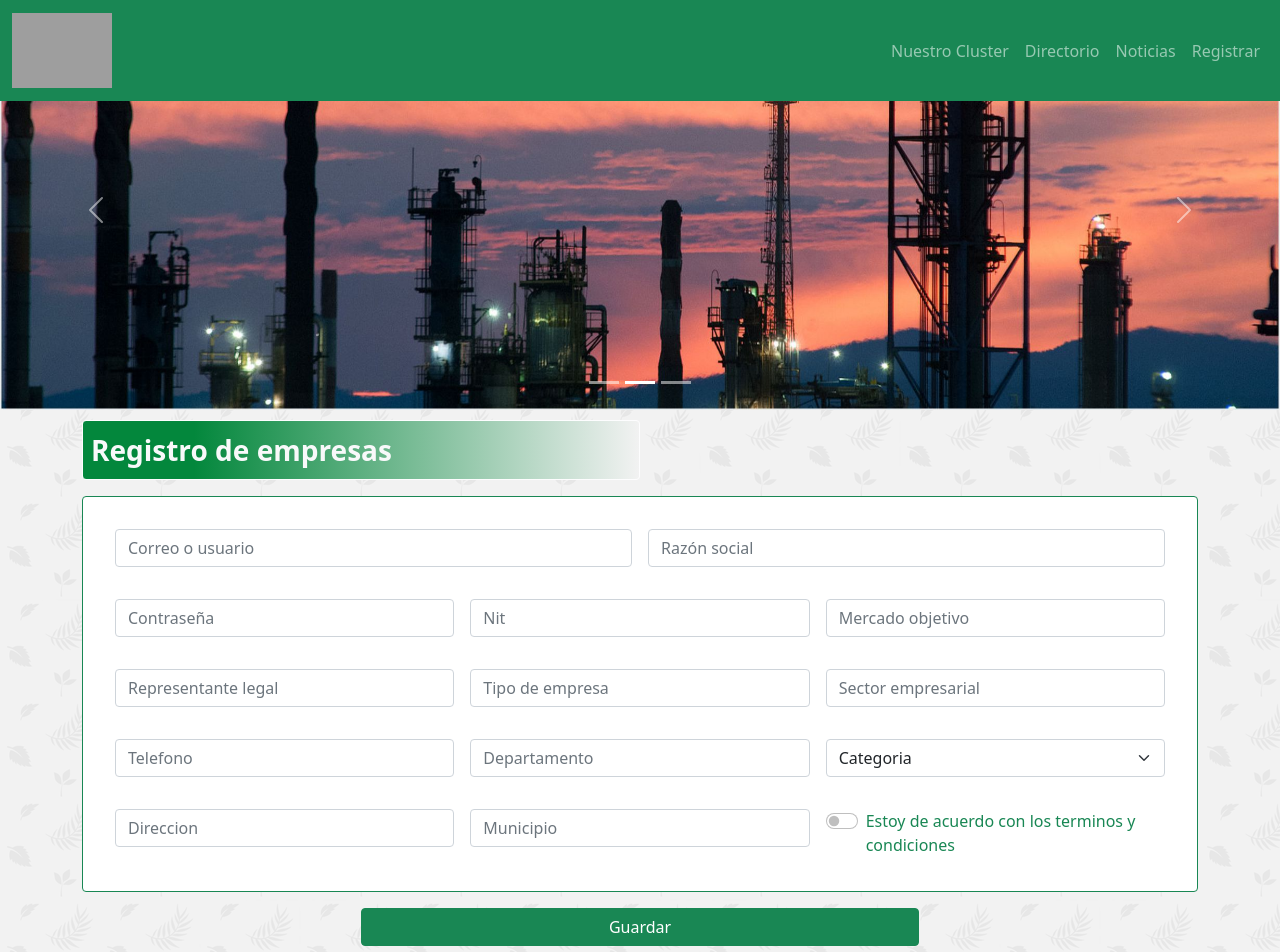
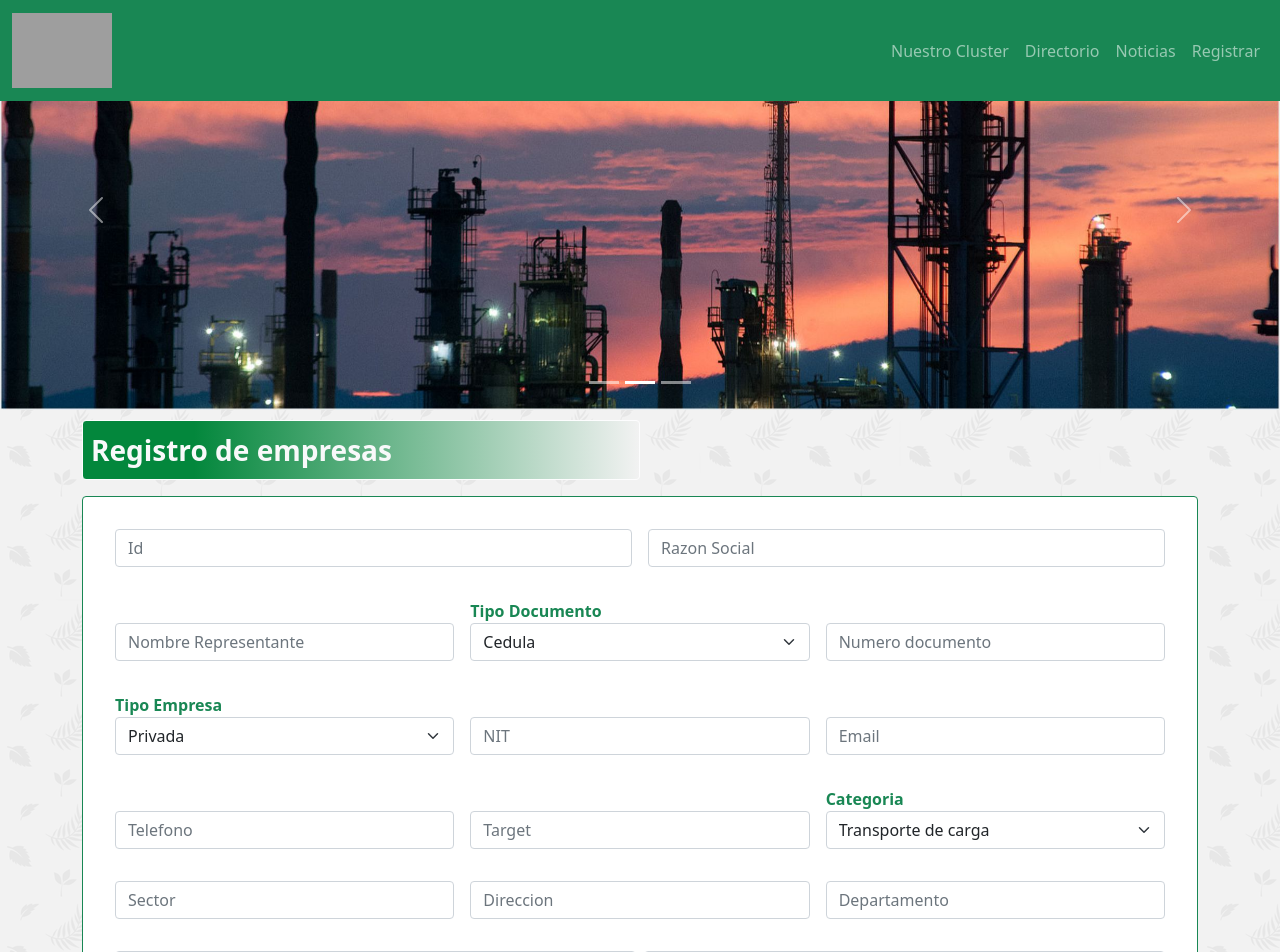
Before and after one commit to julianunab/Proyecto-ciclo-4, a React (Create React App) app: page /Registro in a window 1280 px wide. Shown: the top 952 px of the page. Built offline with nearby package versions, Linux system fonts and the light colour scheme; grey boxes are pictures that could not be loaded.

Commit message:
Consumo de api

```diff
--- a/package.json
+++ b/package.json
@@ -6,12 +6,14 @@
     "@testing-library/jest-dom": "^5.15.0",
     "@testing-library/react": "^11.2.7",
     "@testing-library/user-event": "^12.8.3",
+    "axios": "^0.24.0",
     "bootstrap": "^5.1.3",
     "react": "^17.0.2",
     "react-bootstrap": "^2.0.2",
     "react-dom": "^17.0.2",
     "react-router-dom": "^5.2.0",
     "react-scripts": "4.0.3",
+    "sweetalert2": "^11.3.0",
     "web-vitals": "^1.1.2"
   },
   "scripts": {
--- a/src/components/Paginas/Directorio.js
+++ b/src/components/Paginas/Directorio.js
@@ -1,6 +1,21 @@
-import React from 'react'
+import React, {useEffect , useState} from 'react';
+import axios from 'axios';
 import { BrowserRouter as Router, Switch, Route, Link, Routes } from "react-router-dom";
 const Directorio = () => {
+  const baseURL="http://localhost:8080/empresa"
+  const [data , setData] = useState([])
+
+  const peticionGet = async () => {
+          await axios.get(baseURL,{ mode: 'cors'})
+          .then(response=>{
+            setData(response.data);
+          }).catch(error=>{
+            console.log(error)
+          })}
+         useEffect(() =>{
+      peticionGet();
+      },[setData]);
+
   return (
     <div>
       <div class="container-sm">
@@ -37,6 +52,28 @@ const Directorio = () => {
             </div>
           </div>
         </div>
+        <div class="card border-success mb-3">
+          <div class="card-body text-success">
+            <table className="table table-hover">
+              <thead>
+                <tr>
+                  <th scope="col">Id</th>
+                  <th scope="col">Razon Social</th>
+                </tr>
+              </thead>
+              <tbody>
+                {
+                  data.map((empresa) => (
+                    <tr key={empresa.id}>
+                      <td>{empresa.id}</td>
+                      <td>{empresa.razonSocial}</td>
+                    </tr>
+                  ))
+                }
+              </tbody>
+            </table>
+          </div>
+        </div>
       </div>
     </div>
   )
--- a/src/components/Paginas/Registro.js
+++ b/src/components/Paginas/Registro.js
@@ -1,90 +1,302 @@
-import React from 'react'
+import axios from 'axios';
+import React, { useState } from 'react';
+import { useHistory } from 'react-router';
+import { Form } from 'react-bootstrap';
+import Swal from 'sweetalert2';
+
 const Registro = () => {
+  const history = useHistory();
+
+  const [data, setData] = useState({
+    id: "",
+    nombreRepresentante: "",
+    tipoDoc: "",
+    doc: "",
+    tipoEmpresa: "",
+    nit: "",
+    email: "",
+    razonSocial: "",
+    telefono: "",
+    categorias: null,
+    target: "",
+    sector: "",
+    direccion: "",
+    departamento: "",
+    municipio: "",
+    fRegistro: new Date().toISOString()
+  })
+
+  const handleChange = ({ target }) => {
+    setData({
+      ...data,
+      [target.name]: target.value
+    })
+  }
+
+  const URL = "http://localhost:8080/empresa";
+  const handleSubmit = async (e) => {
+    e.preventDefault();
+    const response = await axios.post(URL, data, { mode: 'cors' });
+
+    if (response.status === 200) {
+      Swal.fire(
+        "Guardado!",
+        `La empresa con id: ${response.data.id} ha sido guardado!`,
+        "success"
+      )
+      history.push("/empresa")
+    } else {
+      console.log(response.status, response)
+      Swal.fire(
+        "Error",
+        "Problemas al crear el registro",
+        "error"
+      )
+    }
+  }
   return (
     <div>
       <div class="container-sm">
         <div class="alert alert-light text-light fw-bold fs-3 p-2" role="alert">
           Registro de empresas
         </div>
+        <Form onSubmit={handleSubmit}>
           <div class="card border-success mb-3">
             <div class="card-body text-success">
               <div class="row g-3 p-3">
                 <div class="col">
-                <input type="text" class="form-control" placeholder="Correo o usuario" aria-label="Correo o usuario" />
+                  <Form.Group>
+                    <Form.Control
+                      type="number"
+                      name="id"
+                      placeholder="Id"
+                      required
+                      value={data.id}
+                      onChange={handleChange}
+                    >
+                    </Form.Control>
+                  </Form.Group>
                 </div>
                 <div class="col">
-                <input type="text" class="form-control" placeholder="Razón social" aria-label="Razón social" />
+                  <Form.Group>
+                    <Form.Control
+                      type="text"
+                      name="razonSocial"
+                      placeholder="Razon Social"
+                      required
+                      value={data.razonSocial}
+                      onChange={handleChange}
+                    >
+                    </Form.Control>
+                  </Form.Group>
                 </div>
               </div>
               <div class="row g-3 p-3">
                 <div class="col-sm">
-                <input type="text" class="form-control" placeholder="Contraseña" aria-label="Contraseña" />
+                  <Form.Group>
+                    <label></label>
+                    <Form.Control
+                      type="text"
+                      name="nombreRepresentante"
+                      placeholder="Nombre Representante"
+                      required
+                      value={data.nombreRepresentante}
+                      onChange={handleChange}
+                    >
+                    </Form.Control>
+                  </Form.Group>
                 </div>
                 <div class="col-sm">
-                <input type="text" class="form-control" placeholder="Nit" aria-label="Nit" />
+                  <Form.Group>
+                    <label><strong>Tipo Documento</strong></label>
+                    <Form.Select  value={data.tipoDoc} onChange={handleChange} aria-label="Default select example">
+                    <option value="CEDULA">Cedula</option>
+                      <option value="CEDULA EXTRANJERA">Cedula Extranjera</option>
+                    </Form.Select>
+                  </Form.Group>
                 </div>
                 <div class="col-sm">
-                <input type="text" class="form-control" placeholder="Mercado objetivo" aria-label="Mercado objetivo" />
+                  <Form.Group>
+                    <label></label>
+                    <Form.Control
+                      type="text"
+                      name="doc"
+                      placeholder="Numero documento"
+                      required
+                      value={data.doc}
+                      onChange={handleChange}
+                    >
+                    </Form.Control>
+                  </Form.Group>
                 </div>
               </div>
               <div class="row g-3 p-3">
                 <div class="col-sm">
-                <input type="text" class="form-control" placeholder="Representante legal" aria-label="Representante legal" />
+                  <Form.Group>
+                    <label><strong>Tipo Empresa</strong></label>
+                    <select value={data.tipoEmpresa} class="form-select" aria-label="Tipo Empresa" onChange={handleChange}>
+                      <option value="PRIVADA">Privada</option>
+                      <option value="PUBLICA">Publica</option>
+                      <option value="MIXTA">Mixta</option>
+                    </select>
+                  </Form.Group>
                 </div>
                 <div class="col-sm">
-                <input type="text" class="form-control" placeholder="Tipo de empresa" aria-label="Tipo de empresa" />
+                  <Form.Group>
+                    <label></label>
+                    <Form.Control
+                      type="text"
+                      name="nit"
+                      placeholder="NIT"
+                      required
+                      value={data.nit}
+                      onChange={handleChange}
+                    >
+                    </Form.Control>
+                  </Form.Group>
                 </div>
                 <div class="col-sm">
-                <input type="text" class="form-control" placeholder="Sector empresarial" aria-label="Sector empresarial" />
+                  <Form.Group>
+                    <label></label>
+                    <Form.Control
+                      type="text"
+                      name="email"
+                      placeholder="Email"
+                      required
+                      value={data.email}
+                      onChange={handleChange}
+                    >
+                    </Form.Control>
+                  </Form.Group>
                 </div>
               </div>
               <div class="row g-3 p-3">
                 <div class="col-sm">
-                <input type="text" class="form-control" placeholder="Telefono" aria-label="Telefono" />
+                  <Form.Group>
+                    <label></label>
+                    <Form.Control
+                      type="text"
+                      name="telefono"
+                      placeholder="Telefono"
+                      required
+                      value={data.telefono}
+                      onChange={handleChange}
+                    >
+                    </Form.Control>
+                  </Form.Group>
                 </div>
                 <div class="col-sm">
-                <input type="text" class="form-control" placeholder="Departamento" aria-label="Departamento" />
+                  <Form.Group>
+                    <label></label>
+                    <Form.Control
+                      type="text"
+                      name="target"
+                      placeholder="Target"
+                      required
+                      value={data.target}
+                      onChange={handleChange}
+                    >
+                    </Form.Control>
+                  </Form.Group>
                 </div>
                 <div class="col-sm">
-                <select class="form-select" aria-label="Categoria">
-                <option selected>Categoria</option>
-                <option value="1">Transporte de carga</option>
-                <option value="2">Montajes electricos</option>
-                <option value="3">Laboratorios y analisis tecnicos</option>
-                <option value="4">Servicios de consultoria</option>
-                <option value="5">Servicios ambientales</option>
-                <option value="6">Montajes metalmecanicos</option>
-                <option value="7">Obras civiles</option>
-                <option value="8">Catering</option>
-                <option value="9">Suministros</option>
-                <option value="10">Servicios de salud</option>
-                <option value="11">Otros transportes</option>
-                <option value="12">Servicios TIC</option>
-                <option value="13">Servicios generales y mantenimiento</option>
-                <option value="14">Energia eolica</option>
-                <option value="15">Energia Solar</option>
+                  <Form.Group>
+                    <label><strong>Categoria</strong></label>
+                    <select value={data.categorias} class="form-select" aria-label="Categoria" onChange={handleChange}>
+                      <option value="TRANSPORTE DE CARGA">Transporte de carga</option>
+                      <option value="MONTAJES ELECTRICOS">Montajes electricos</option>
+                      <option value="LABORATORIOS Y ANALISIS TECNICOS">Laboratorios y analisis tecnicos</option>
+                      <option value="SERVICIOS DE CONSULTORIA">Servicios de consultoria</option>
+                      <option value="SERVICIOS AMBIENTALES">Servicios ambientales</option>
+                      <option value="MONTAJES METALMECANICOS">Montajes metalmecanicos</option>
+                      <option value="OBRAS CIVILES">Obras civiles</option>
+                      <option value="CATERING">Catering</option>
+                      <option value="SUMINISTROS">Suministros</option>
+                      <option value="SERVICIOS DE SALUD">Servicios de salud</option>
+                      <option value="OTROS TRANSPORTES">Otros transportes</option>
+                      <option value="SERVICIOS TIC">Servicios TIC</option>
+                      <option value="SERVICIOS GENERALES Y MANTENIMIENTO">Servicios generales y mantenimiento</option>
+                      <option value="ENERGIA EOLICA">Energia eolica</option>
+                      <option value="ENERGIA SOLAR">Energia Solar</option>
                     </select>
+                  </Form.Group>
                 </div>
               </div>
               <div class="row g-3 p-3">
                 <div class="col-sm">
-                <input type="text" class="form-control" placeholder="Direccion" aria-label="Direccion" />
+                  <Form.Group>
+                    <Form.Control
+                      type="text"
+                      name="sector"
+                      placeholder="Sector"
+                      required
+                      value={data.sector}
+                      onChange={handleChange}
+                    >
+                    </Form.Control>
+                  </Form.Group>
                 </div>
                 <div class="col-sm">
-                <input type="text" class="form-control" placeholder="Municipio" aria-label="Municipio" />
+                  <Form.Group>
+                    <Form.Control
+                      type="text"
+                      name="direccion"
+                      placeholder="Direccion"
+                      required
+                      value={data.direccion}
+                      onChange={handleChange}
+                    >
+                    </Form.Control>
+                  </Form.Group>
                 </div>
                 <div class="col-sm">
-                <div class="form-check form-switch">
-                  <input class="form-check-input" type="checkbox" role="switch" id="flexSwitchCheckDefault" />
-                  <label class="form-check-label" for="flexSwitchCheckDefault">Estoy de acuerdo con los terminos y condiciones</label>
+                  <Form.Group>
+                    <Form.Control
+                      type="text"
+                      name="departamento"
+                      placeholder="Departamento"
+                      required
+                      value={data.departamento}
+                      onChange={handleChange}
+                    >
+                    </Form.Control>
+                  </Form.Group>
                 </div>
+              </div>
+              <div class="row g-2 p-3">
+                <div class="col-sm">
+                  <Form.Group>
+                    <Form.Control
+                      type="text"
+                      name="municipio"
+                      placeholder="Municipio"
+                      required
+                      value={data.municipio}
+                      onChange={handleChange}
+                    >
+                    </Form.Control>
+                  </Form.Group>
+                </div>
+                <div class="col-sm">
+                  <Form.Group>
+                    <Form.Control
+                      type="date"
+                      name="fRegistro"
+                      placeholder="Fecha de Registro"
+                      required
+                      value={data.fRegistro}
+                      onChange={handleChange}
+                    >
+                    </Form.Control>
+                  </Form.Group>
                 </div>
               </div>
             </div>
           </div>
           <div class="d-grid gap-2 col-6 mx-auto">
-          <button class="btn btn-success" type="button">Guardar</button>
+            <button class="btn btn-success" type="submit">Guardar</button>
           </div>
+        </Form>
       </div>
     </div>
   )
```
Also changed, not shown: 1 other file (tests, documents, lock files or other folders). Lines whose indentation alone changed are shown as unchanged.
